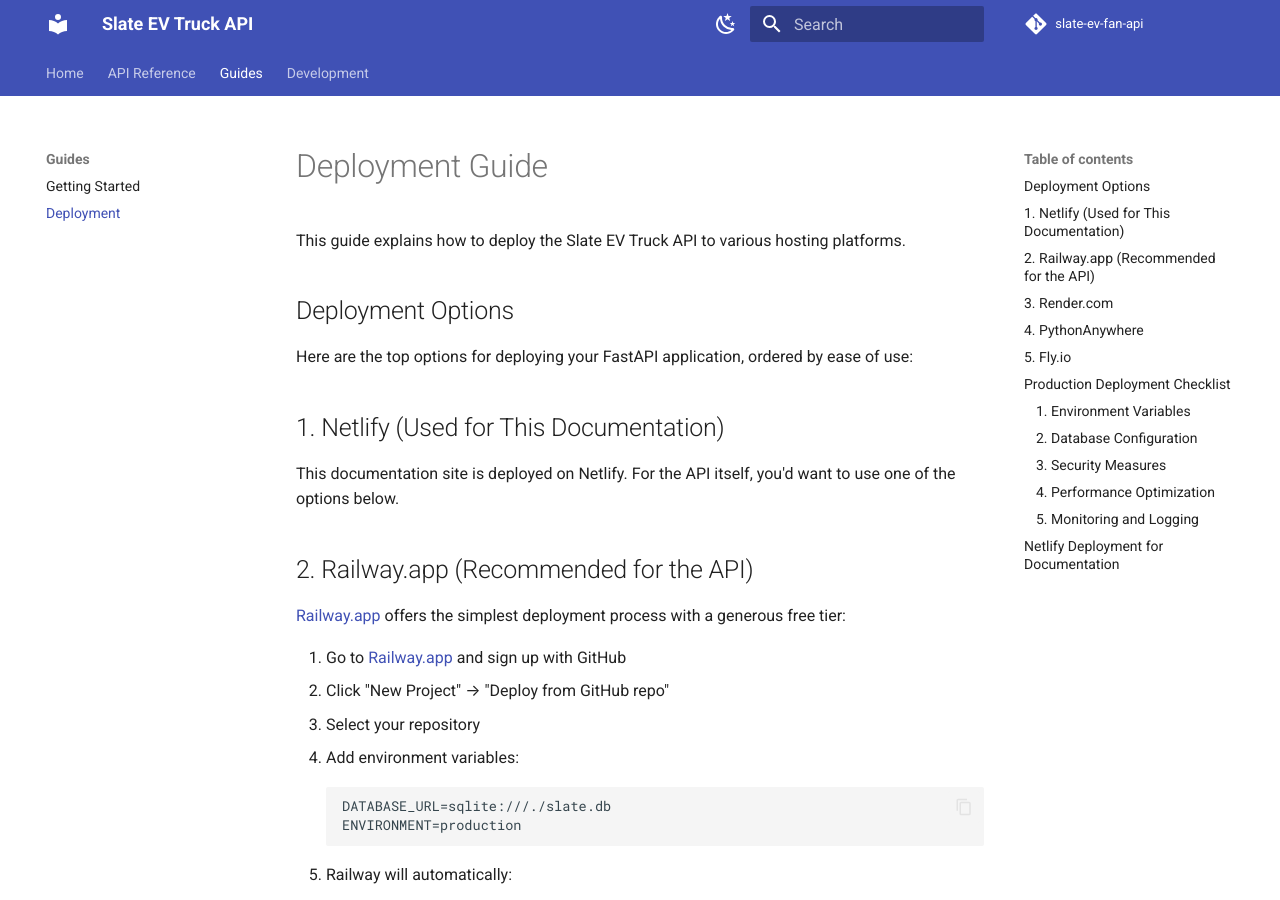
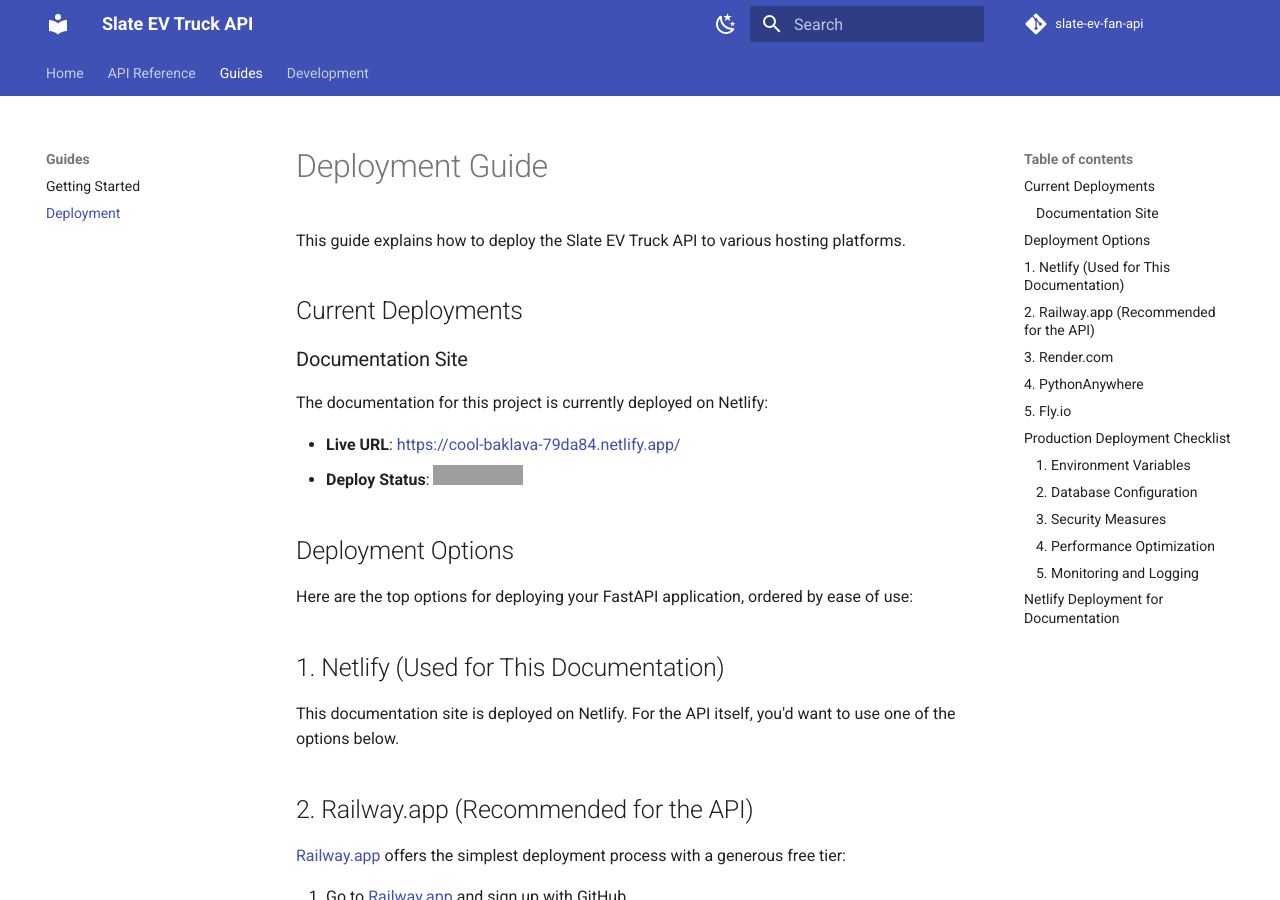
Before and after one commit to jeffgreendesign/slate-ev-fan-api, an MkDocs documentation site: the page built from docs/docs/guides/deployment.md, in a window 1280 px wide and 900 px high. Built offline with MkDocs 1.6.1 and Material for MkDocs 9.7.7, drawn with Linux system fonts in a browser that asks for light colours; comment, search, counter and statistics services are not loaded; grey boxes are pictures that could not be loaded.

Commit message:
Enhance documentation with live deployment details and canonical links. Add Netlify status badges and update sitemap for better SEO. Include current deployment information in the deployment guide.

```diff
--- a/docs/docs/guides/deployment.md
+++ b/docs/docs/guides/deployment.md
@@ -1,6 +1,15 @@
 # Deployment Guide
 
 This guide explains how to deploy the Slate EV Truck API to various hosting platforms.
+
+## Current Deployments
+
+### Documentation Site
+
+The documentation for this project is currently deployed on Netlify:
+
+- **Live URL**: [https://cool-baklava-79da84.netlify.app/](https://cool-baklava-79da84.netlify.app/)
+- **Deploy Status**: [![Netlify Status](https://api.netlify.com/api/v1/badges/9a67d4ca-a675-4c4b-ace4-26453b4bc15d/deploy-status)](https://app.netlify.com/projects/cool-baklava-79da84/deploys)
 
 ## Deployment Options
 
--- a/docs/mkdocs.yml
+++ b/docs/mkdocs.yml
@@ -1,6 +1,7 @@
 site_name: Slate EV Truck API
 site_description: Documentation for the Slate EV Truck API
 site_author: Slate EV Team
+site_url: https://cool-baklava-79da84.netlify.app/
 
 # Repository
 repo_name: slate-ev-fan-api
```
Also changed, not shown: docs/docs/index.md (+4 -0 lines), README.md, docs/site/api/endpoints/index.html, docs/site/api/models/index.html, docs/site/api/overview/index.html, docs/site/development/contributing/index.html, docs/site/development/environment-setup/index.html, docs/site/guides/deployment/index.html, docs/site/guides/getting-started/index.html, docs/site/index.html, docs/site/sitemap.xml, 1 other file.
